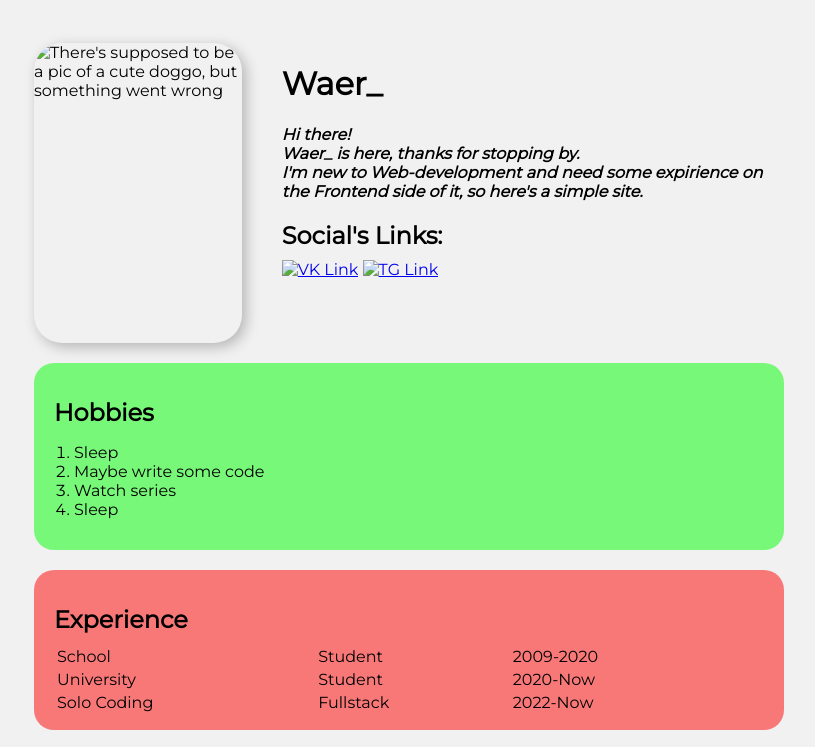
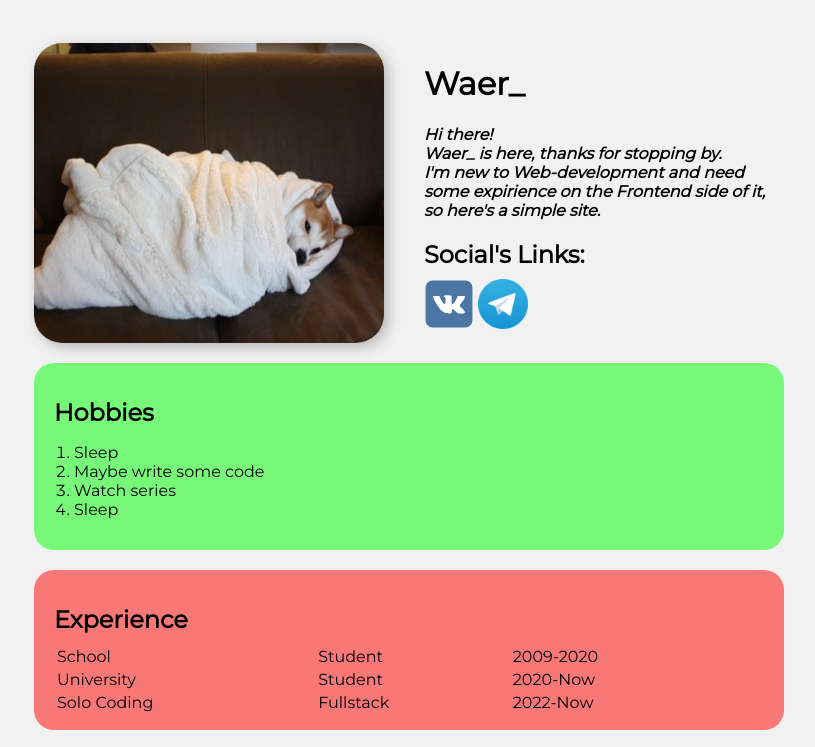
Before and after one commit to WaerXD/solo_courses, a plain HTML site: page index.html in a window 1280 px wide. Shown: the top 747 px of the page, without its empty margins (231-1046 px from the left). Drawn offline with Linux system fonts and the light colour scheme; the site is published under a folder, as on GitHub Pages, so addresses that start at the root find nothing.

Commit message:
testing images

```diff
--- a/index.html
+++ b/index.html
@@ -14,7 +14,7 @@
       <div class="info">
         <img
           id="my-image"
-          src="/img/me.jpg"
+          src="me.jpg"
           alt="There's supposed to be a pic of a cute doggo, but something went wrong"
         />
         <div class="info-text">
@@ -27,10 +27,10 @@
           </p>
           <h2>Social's Links:</h2>
           <a href="https://vk.com/waermod" target="_blank"
-            ><img src="/img/vk_logo.svg" alt="VK Link" width="50"
+            ><img src="vk_logo.svg" alt="VK Link" width="50"
           /></a>
           <a href="https://t.me/waerxd" target="_blank">
-            <img src="/img/Telegram_logo.png" alt="TG Link" width="50"
+            <img src="Telegram_logo.png" alt="TG Link" width="50"
           /></a>
         </div>
       </div>
```
Also changed, not shown: Telegram_logo.png (added), cool-background.png (added), me.jpg (added), vk_logo.svg (added).
